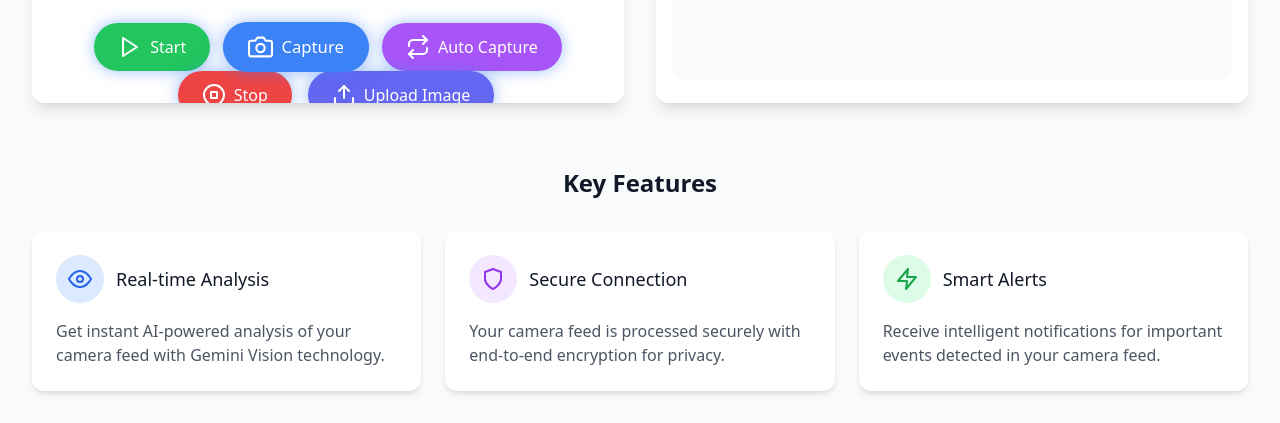
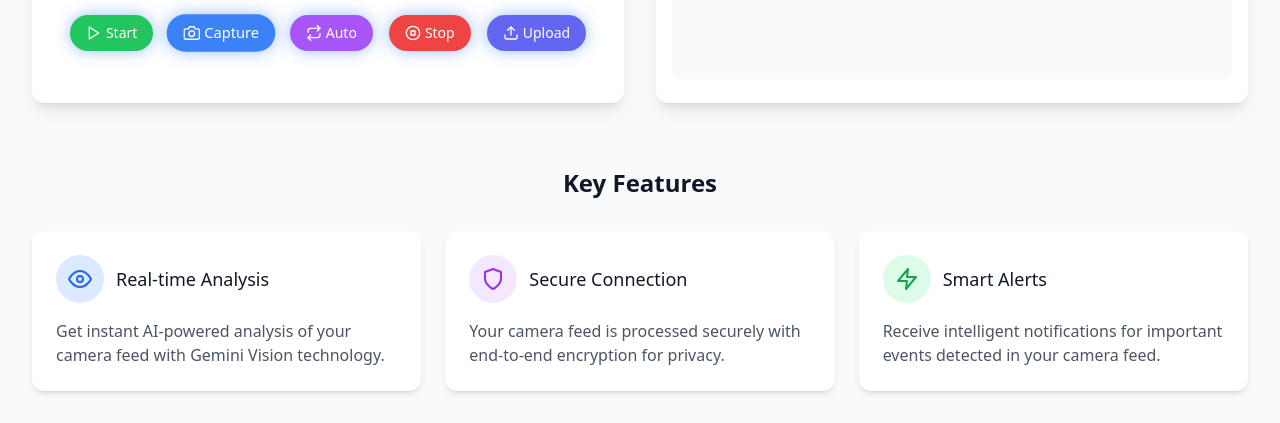
Before and after one commit to Guna-Asher/Cheat-Code-Bot, a Flask app: page / in a window 1280 px wide. Shown: the part 755-1178 px from the top of the page. Run offline with Flask 3, Linux system fonts and the light colour scheme; some libraries are stand-ins or nearby versions.

Commit message:
Update index.html

```diff
--- a/templates/index.html
+++ b/templates/index.html
@@ -2,7 +2,7 @@
 <html lang="en">
 <head>
   <meta charset="UTF-8">
-  <meta name="viewport" content="width=device-width, initial-scale=1.0, orientation=landscape">
+  <meta name="viewport" content="width=device-width, initial-scale=1.0, user-scalable=no, viewport-fit=cover">
   <title>IP Camera + Gemini Vision</title>
   <script src="https://cdn.tailwindcss.com"></script>
   <link href="https://unpkg.com/aos@2.3.1/dist/aos.css" rel="stylesheet">
@@ -157,28 +188,28 @@
             <i data-feather="video" class="mr-2"></i> Live Camera Feed
           </h2>
         </div>
-        <div class="p-4">
-          <div class="aspect-w-16 aspect-h-9 bg-gray-200 rounded-lg overflow-hidden flex items-center justify-center">
+        <div class="p-4 camera-section">
+          <div class="aspect-w-16 aspect-h-9 bg-gray-200 rounded-lg overflow-hidden flex items-center justify-center camera-container">
             <!-- Video element for device camera -->
             <video id="deviceCamera" autoplay playsinline muted class="camera-feed hidden"></video>
             <!-- Image element for IP camera -->
             <img id="cameraFeed" src="http://static.photos/technology/1024x576/42" alt="Camera Feed" class="camera-feed w-full h-auto">
           </div>
-          <div class="mt-6 flex justify-center space-x-4 flex-wrap">
-            <button id="startBtn" class="px-6 py-3 bg-green-500 hover:bg-green-600 text-white font-medium rounded-full glow-btn flex items-center">
-              <i data-feather="play" class="mr-2"></i> Start
+          <div class="mt-4 flex justify-center space-x-2 flex-wrap gap-2 buttons-container">
+            <button id="startBtn" class="px-4 py-2 bg-green-500 hover:bg-green-600 text-white font-medium rounded-full glow-btn flex items-center text-sm">
+              <i data-feather="play" class="mr-1 w-4 h-4"></i> Start
             </button>
-            <button id="screenshotBtn" class="px-6 py-3 bg-blue-500 hover:bg-blue-600 text-white font-medium rounded-full glow-btn pulse flex items-center">
-              <i data-feather="camera" class="mr-2"></i> Capture
+            <button id="screenshotBtn" class="px-4 py-2 bg-blue-500 hover:bg-blue-600 text-white font-medium rounded-full glow-btn pulse flex items-center text-sm">
+              <i data-feather="camera" class="mr-1 w-4 h-4"></i> Capture
             </button>
-            <button id="autoCaptureBtn" class="px-6 py-3 bg-purple-500 hover:bg-purple-600 text-white font-medium rounded-full glow-btn flex items-center">
-              <i data-feather="repeat" class="mr-2"></i> Auto Capture
+            <button id="autoCaptureBtn" class="px-4 py-2 bg-purple-500 hover:bg-purple-600 text-white font-medium rounded-full glow-btn flex items-center text-sm">
+              <i data-feather="repeat" class="mr-1 w-4 h-4"></i> Auto
             </button>
-            <button id="stopBtn" class="px-6 py-3 bg-red-500 hover:bg-red-600 text-white font-medium rounded-full glow-btn flex items-center">
-              <i data-feather="stop-circle" class="mr-2"></i> Stop
+            <button id="stopBtn" class="px-4 py-2 bg-red-500 hover:bg-red-600 text-white font-medium rounded-full glow-btn flex items-center text-sm">
+              <i data-feather="stop-circle" class="mr-1 w-4 h-4"></i> Stop
             </button>
-            <label class="px-6 py-3 bg-indigo-500 hover:bg-indigo-600 text-white font-medium rounded-full glow-btn flex items-center cursor-pointer">
-              <i data-feather="upload" class="mr-2"></i> Upload Image
+            <label class="px-4 py-2 bg-indigo-500 hover:bg-indigo-600 text-white font-medium rounded-full glow-btn flex items-center cursor-pointer text-sm">
+              <i data-feather="upload" class="mr-1 w-4 h-4"></i> Upload
               <input type="file" id="imageUpload" accept="image/*" class="hidden">
             </label>
           </div>
@@ -257,6 +288,26 @@
     const spinner = document.getElementById("loadingSpinner");
     const cameraFeed = document.getElementById("cameraFeed");
     const deviceCamera = document.getElementById("deviceCamera");
+    const orientationWarning = document.getElementById("orientationWarning");
+
+    // Check device orientation and show warning if needed
+    function checkOrientation() {
+      const isMobile = /iPhone|iPad|iPod|Android/i.test(navigator.userAgent);
+      const isPortrait = window.innerHeight > window.innerWidth;
+
+      if (isMobile && isPortrait) {
+        orientationWarning.classList.remove("hidden");
+      } else {
+        orientationWarning.classList.add("hidden");
+      }
+    }
+
+    // Check orientation on load and resize
+    window.addEventListener("load", checkOrientation);
+    window.addEventListener("resize", checkOrientation);
+    window.addEventListener("orientationchange", () => {
+      setTimeout(checkOrientation, 100); // Small delay for orientation change
+    });
 
     // Your IP Camera snapshot URL
     // const snapshotUrl = "http://192.168.225.53:8080/shot.jpg";
```
Also changed, not shown: other parts of templates/index.html (+33 -2 lines).
